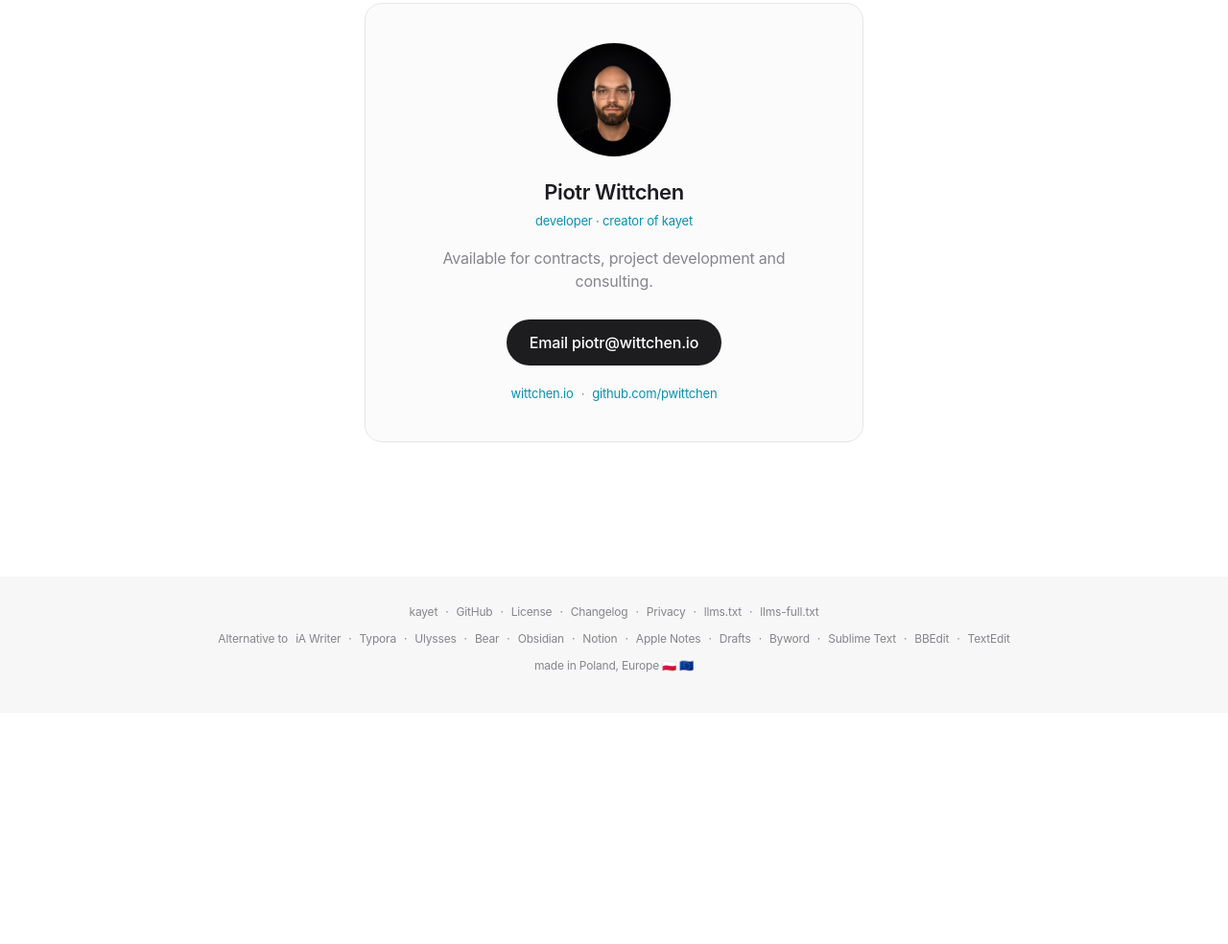
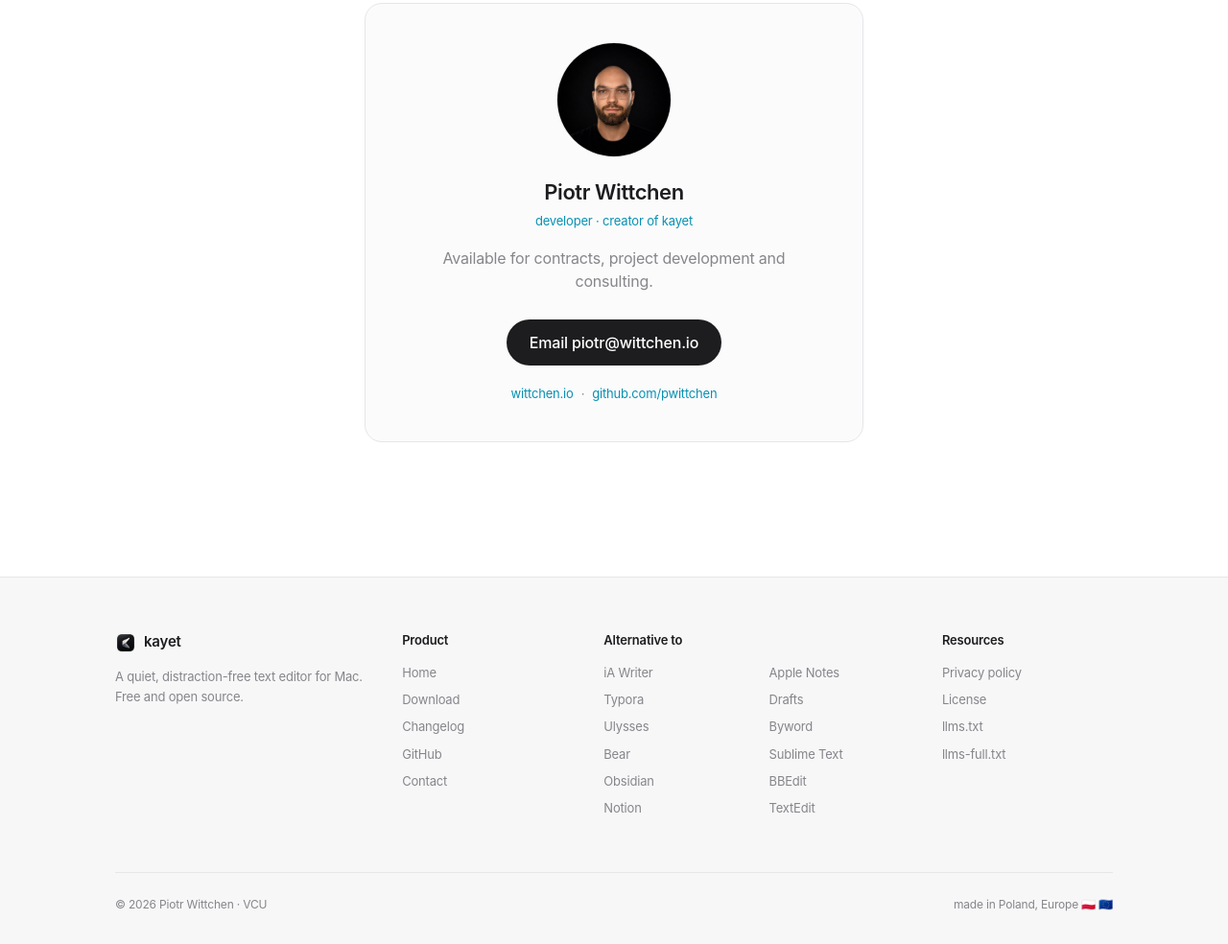
Before and after one commit to pwittchen/kayet, a website: page website/index.html in a window 1280 px wide. Shown: the part 7342-8326 px from the top of the page at 96% size. Before the commit the page ends 8085 px from the top, so only its background shows below. Drawn offline with Linux system fonts and the light colour scheme.

Commit message:
Organize the website footer into link columns
Replace the centered rows of dot-separated links with a column layout:
a brand column (icon, name, tagline), Product, "Alternative to" (the
twelve comparison pages in two short sub-columns) and Resources, plus
a bottom bar with the copyright, VCU link and "made in Poland" line.

- index.html, privacy.html and the alternatives.ts page template share
  the same footer; footerAlternatives now emits list items
- style.css: grid layout, collapsing to three columns under 920px and
  two (alternatives full width) under 600px
- README: point the keep-in-sync note at the new column

```diff
--- a/website/index.html
+++ b/website/index.html
@@ -303,48 +303,50 @@
   </main>
 
   <footer class="footer">
-    <div class="footer-row">
-      <span>kayet</span>
-      <span class="dot">·</span>
-      <a href="https://github.com/pwittchen/kayet">GitHub</a>
-      <span class="dot">·</span>
-      <a href="https://github.com/pwittchen/kayet/blob/master/LICENSE">License</a>
-      <span class="dot">·</span>
-      <a href="https://github.com/pwittchen/kayet/releases">Changelog</a>
-      <span class="dot">·</span>
-      <a href="privacy.html">Privacy</a>
-      <span class="dot">·</span>
-      <a href="/llms.txt">llms.txt</a>
-      <span class="dot">·</span>
-      <a href="/llms-full.txt">llms-full.txt</a>
+    <div class="footer-cols">
+      <div class="footer-brand">
+        <a class="nav-brand" href="/"><img src="icon.png" alt="" width="22" height="22"><span>kayet</span></a>
+        <p>A quiet, distraction-free text editor for Mac. Free and open source.</p>
+      </div>
+      <div class="footer-col">
+        <p class="footer-title">Product</p>
+        <ul>
+          <li><a href="/">Home</a></li>
+          <li><a href="#download">Download</a></li>
+          <li><a href="https://github.com/pwittchen/kayet/releases">Changelog</a></li>
+          <li><a href="https://github.com/pwittchen/kayet">GitHub</a></li>
+          <li><a href="#contact">Contact</a></li>
+        </ul>
+      </div>
+      <div class="footer-col footer-col-wide">
+        <p class="footer-title">Alternative to</p>
+        <ul>
+          <li><a href="/alternatives/ia-writer.html">iA Writer</a></li>
+          <li><a href="/alternatives/typora.html">Typora</a></li>
+          <li><a href="/alternatives/ulysses.html">Ulysses</a></li>
+          <li><a href="/alternatives/bear.html">Bear</a></li>
+          <li><a href="/alternatives/obsidian.html">Obsidian</a></li>
+          <li><a href="/alternatives/notion.html">Notion</a></li>
+          <li><a href="/alternatives/apple-notes.html">Apple Notes</a></li>
+          <li><a href="/alternatives/drafts.html">Drafts</a></li>
+          <li><a href="/alternatives/byword.html">Byword</a></li>
+          <li><a href="/alternatives/sublime-text.html">Sublime Text</a></li>
+          <li><a href="/alternatives/bbedit.html">BBEdit</a></li>
+          <li><a href="/alternatives/textedit.html">TextEdit</a></li>
+        </ul>
+      </div>
+      <div class="footer-col">
+        <p class="footer-title">Resources</p>
+        <ul>
+          <li><a href="/privacy.html">Privacy policy</a></li>
+          <li><a href="https://github.com/pwittchen/kayet/blob/master/LICENSE">License</a></li>
+          <li><a href="/llms.txt">llms.txt</a></li>
+          <li><a href="/llms-full.txt">llms-full.txt</a></li>
+        </ul>
+      </div>
     </div>
-    <div class="footer-row">
-      <span>Alternative to</span>
-      <a href="/alternatives/ia-writer.html">iA Writer</a>
-      <span class="dot">·</span>
-      <a href="/alternatives/typora.html">Typora</a>
-      <span class="dot">·</span>
-      <a href="/alternatives/ulysses.html">Ulysses</a>
-      <span class="dot">·</span>
-      <a href="/alternatives/bear.html">Bear</a>
-      <span class="dot">·</span>
-      <a href="/alternatives/obsidian.html">Obsidian</a>
-      <span class="dot">·</span>
-      <a href="/alternatives/notion.html">Notion</a>
-      <span class="dot">·</span>
-      <a href="/alternatives/apple-notes.html">Apple Notes</a>
-      <span class="dot">·</span>
-      <a href="/alternatives/drafts.html">Drafts</a>
-      <span class="dot">·</span>
-      <a href="/alternatives/byword.html">Byword</a>
-      <span class="dot">·</span>
-      <a href="/alternatives/sublime-text.html">Sublime Text</a>
-      <span class="dot">·</span>
-      <a href="/alternatives/bbedit.html">BBEdit</a>
-      <span class="dot">·</span>
-      <a href="/alternatives/textedit.html">TextEdit</a>
-    </div>
-    <div class="footer-row">
+    <div class="footer-bottom">
+      <span>© 2026 <a href="https://wittchen.io" target="_blank" rel="noopener">Piotr Wittchen</a> · <a href="https://vcu.sh/" target="_blank" rel="noopener">VCU</a></span>
       <span>made in Poland, Europe 🇵🇱 🇪🇺</span>
     </div>
   </footer>
--- a/website/style.css
+++ b/website/style.css
@@ -588,18 +588,52 @@
 
 /* ---- footer ---- */
 .footer {
-  display: flex;
-  flex-direction: column;
-  align-items: center;
-  gap: 10px;
-  padding: 28px 24px 40px;
+  padding: 56px max(24px, calc((100% - 1040px) / 2)) 32px;
+  border-top: 1px solid var(--border);
   background: var(--bg-soft);
-  font-size: 12px;
+  font-size: 13px;
   color: var(--text-muted);
 }
-.footer a { color: var(--text-muted); }
-.footer a:hover { color: var(--text); }
-.footer-row { display: flex; flex-wrap: wrap; justify-content: center; gap: 8px; }
+.footer a { color: var(--text-muted); transition: color 0.2s; }
+.footer a:hover { color: var(--text); text-decoration: none; }
+.footer-cols {
+  display: grid;
+  grid-template-columns: 1.5fr 1fr 1.8fr 1fr;
+  gap: 40px 32px;
+}
+.footer-brand .nav-brand { color: var(--text); }
+.footer-brand p { max-width: 22em; margin: 14px 0 0; line-height: 1.6; }
+.footer-title {
+  margin: 0 0 14px;
+  color: var(--text);
+  font-size: 13px;
+  font-weight: 600;
+}
+.footer-col ul { margin: 0; padding: 0; list-style: none; }
+.footer-col li { margin-bottom: 10px; line-height: 1.4; break-inside: avoid; }
+/* Twelve alternatives read better as two short columns than one long one. */
+.footer-col-wide ul { columns: 2; column-gap: 24px; }
+.footer-bottom {
+  display: flex;
+  flex-wrap: wrap;
+  justify-content: space-between;
+  gap: 8px 24px;
+  margin-top: 48px;
+  padding-top: 24px;
+  border-top: 1px solid var(--border);
+  font-size: 12px;
+}
+@media (max-width: 920px) {
+  .footer-cols { grid-template-columns: repeat(3, 1fr); }
+  .footer-brand { grid-column: 1 / -1; }
+}
+@media (max-width: 600px) {
+  .footer { padding-top: 44px; }
+  .footer-cols { grid-template-columns: 1fr 1fr; gap: 32px 24px; }
+  /* Product and Resources side by side, the alternatives full width below. */
+  .footer-col:last-child { grid-area: 2 / 2; }
+  .footer-col-wide { grid-column: 1 / -1; }
+}
 
 /* ---- motion ---- */
 .js .reveal {
```
Also changed, not shown: website/alternatives.ts (+34 -17 lines), website/privacy.html (+43 -37 lines), website/README.md.
